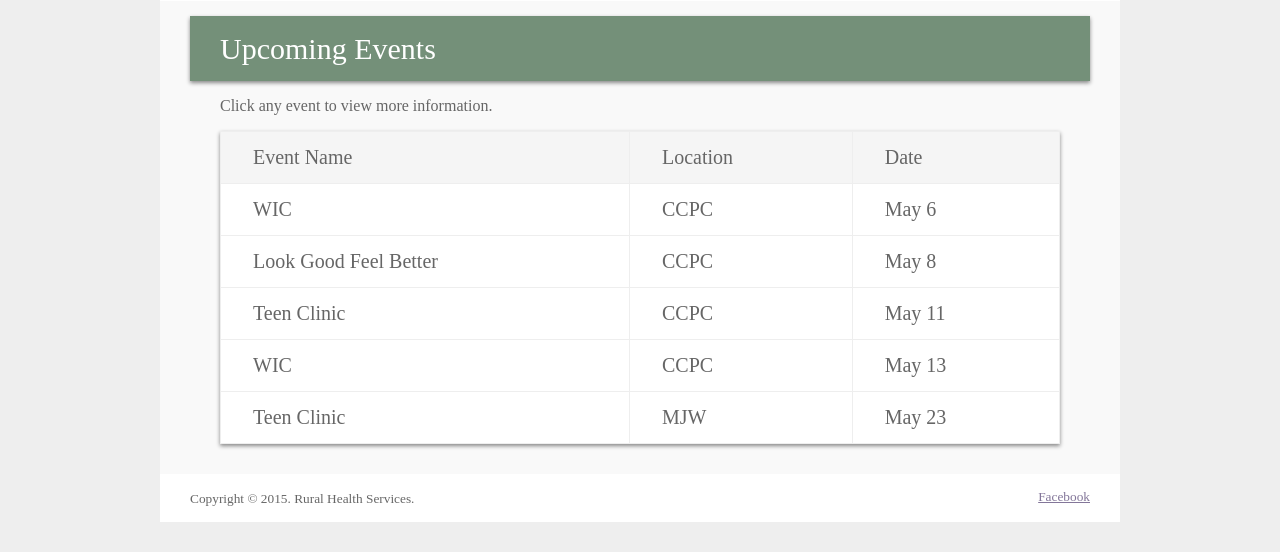
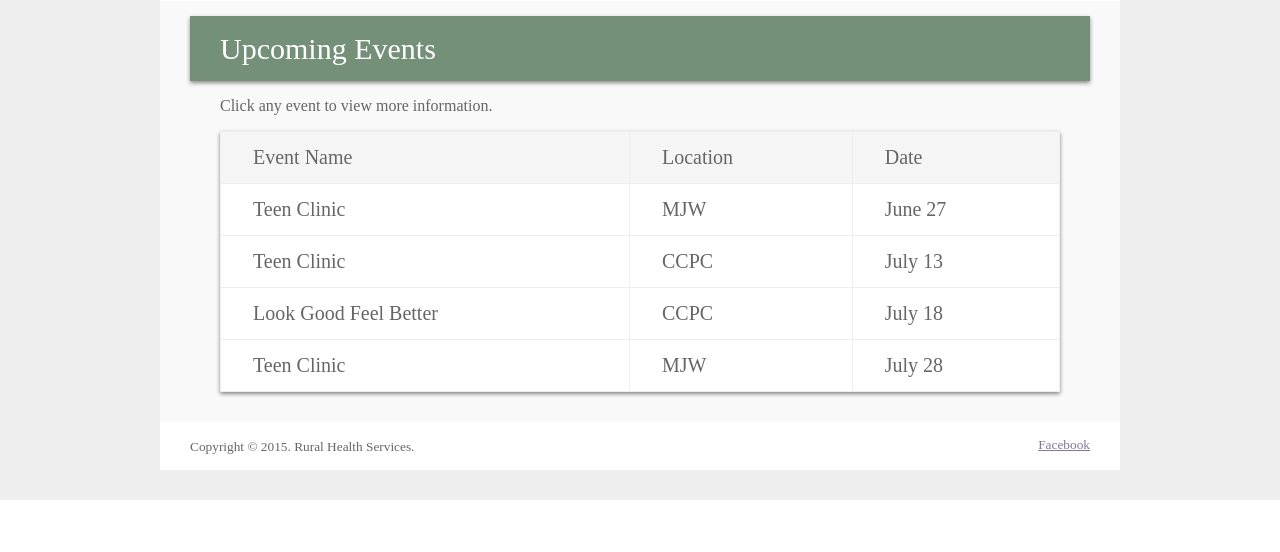
Before and after one commit to JesseNichols/RuralHealthServices, a PHP site: page /?language=1 in a window 1280 px wide. Shown: the part 633-1185 px from the top of the page. After the commit the page ends 1133 px from the top, so only its background shows below. Run offline with PHP 8.4, Linux system fonts and the light colour scheme; some libraries are stand-ins or nearby versions.

Commit message:
Event Update

```diff
--- a/_includes/_content/_english/_home/upcoming_events.php
+++ b/_includes/_content/_english/_home/upcoming_events.php
@@ -9,19 +9,31 @@
                     <th>Date</th>
                 </tr>
                 <tr>
-                    <td>WIC</td>
-                    <td>CCPC</td>
-                    <td>May 6</td>
+                    <td>Teen Clinic</td>
+                    <td>MJW</td>
+                    <td>June 27</td>
                 </tr>
                 <tr>
-                    <td colspan="3">WIC: Every Friday <br>
-8:30 am – 4:30 pm <br>
-Please schedule with OB/GYN or Pediatric Front Desk staff or call (803) 380-7000</td>
+                    <td colspan="3">TEEN CLINIC: Every 2nd Wednesday <br>
+4:00 pm -7:00 pm <br>
+Individuals &amp; Groups <br>
+Contact: Jackie Lawrence @(803) 508-7121</td>
+                </tr>
+                <tr>
+                    <td>Teen Clinic</td>
+                    <td>CCPC</td>
+                    <td>July 13</td>
+                </tr>
+                <tr>
+                    <td colspan="3">TEEN CLINIC: Every 2nd Wednesday <br>
+4:00 pm -7:00 pm <br>
+Individuals &amp; Groups <br>
+Contact: Jackie Lawrence @(803) 508-7121</td>
                 </tr>
                 <tr>
                     <td>Look Good Feel Better</td>
                     <td>CCPC</td>
-                    <td>May 8</td>
+                    <td>July 18</td>
                 </tr>
                 <tr>
                     <td colspan="3">Look Good Feel Better: Every 3rd Monday <br>
@@ -32,8 +44,8 @@ Contact: Gail B. Diggs @(803) 380-7013)</td>
                 </tr>
                 <tr>
                     <td>Teen Clinic</td>
-                    <td>CCPC</td>
-                    <td>May 11</td>
+                    <td>MJW</td>
+                    <td>July 28</td>
                 </tr>
                 <tr>
                     <td colspan="3">TEEN CLINIC: Every 2nd Wednesday <br>
@@ -41,27 +53,16 @@ Contact: Gail B. Diggs @(803) 380-7013)</td>
 Individuals &amp; Groups <br>
 Contact: Jackie Lawrence @(803) 508-7121</td>
                 </tr>
-                <tr>
+                <!-- <tr>
                     <td>WIC</td>
                     <td>CCPC</td>
                     <td>May 13</td>
                 </tr>
                 <tr>
                     <td colspan="3">WIC: Every Friday <br>
-8:30 am – 4:30 pm <br>
-Please schedule with OB/GYN or Pediatric Front Desk staff or call (803) 380-7000</td>
-                </tr>
-                <tr>
-                    <td>Teen Clinic</td>
-                    <td>MJW</td>
-                    <td>May 23</td>
-                </tr>
-                <tr>
-                    <td colspan="3">TEEN CLINIC: Every 2nd Wednesday <br>
-4:00 pm -7:00 pm <br>
-Individuals &amp; Groups <br>
-Contact: Jackie Lawrence @(803) 508-7121</td>
-                </tr>
+                8:30 am – 4:30 pm <br>
+                Please schedule with OB/GYN or Pediatric Front Desk staff or call (803) 380-7000</td>
+                </tr> -->
             </tbody>
         </table>
 </div>
```
